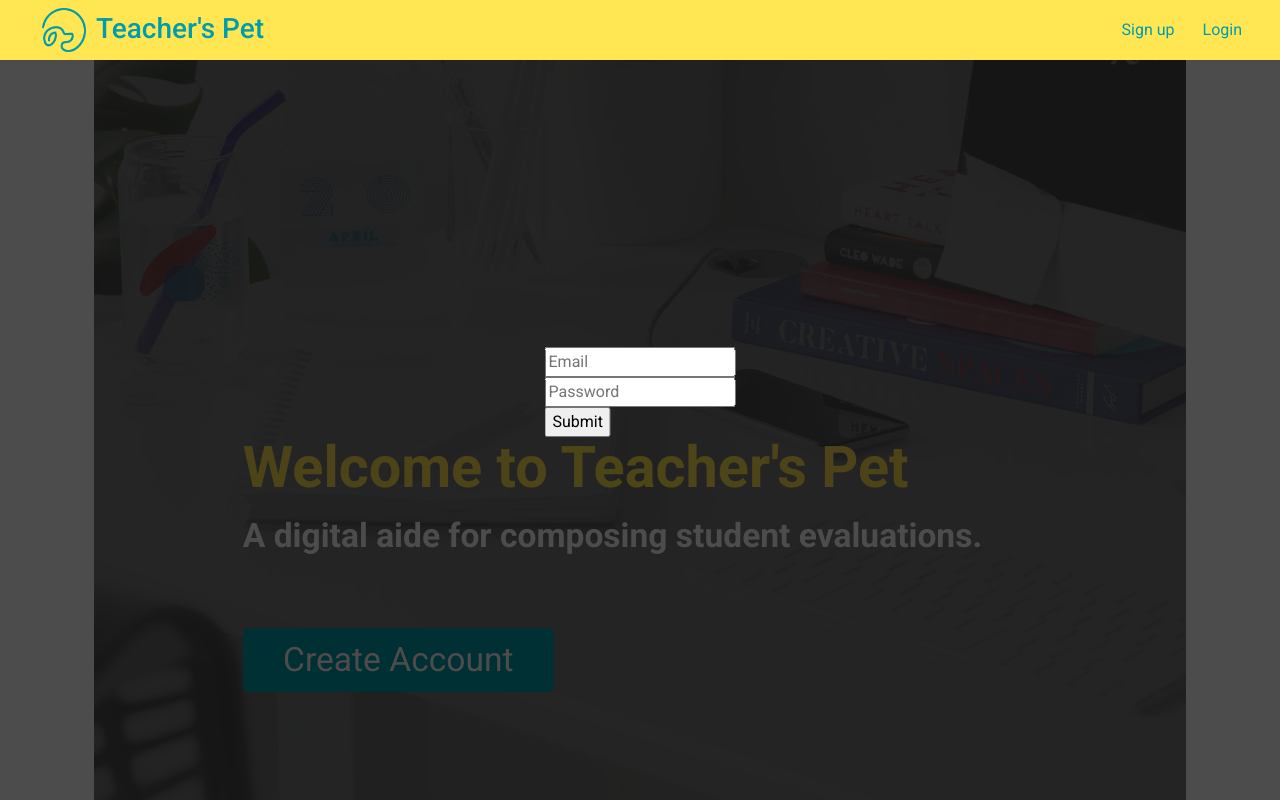
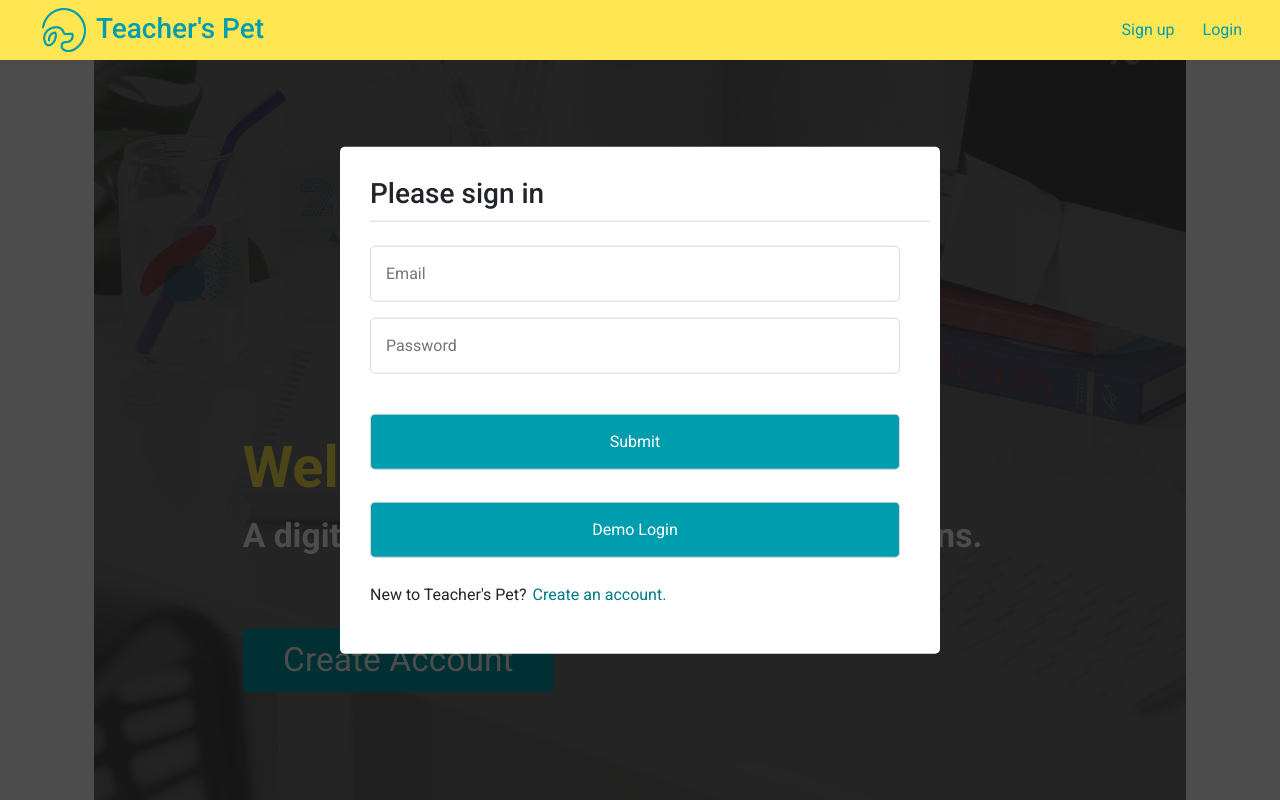
Before and after one commit to jgerville/teacher-pet, a React (Create React App) app in the folder frontend/: page /#/ in a window 1280 px wide. Both pictures are taken after a click on the button "Login". Shown: the top 800 px of the page. Built offline with nearby package versions, Linux system fonts and the light colour scheme.

Commit message:
login form styling

```diff
--- a/frontend/src/components/session/login_form.jsx
+++ b/frontend/src/components/session/login_form.jsx
@@ -12,6 +12,7 @@ class LoginForm extends React.Component {
     };
 
     this.handleSubmit = this.handleSubmit.bind(this);
+    this.loginDemoUser = this.loginDemoUser.bind(this);
     this.renderErrors = this.renderErrors.bind(this);
     this.closeModal = this.props.closeModal.bind(this);
   }
@@ -30,6 +31,11 @@ class LoginForm extends React.Component {
     });
   }
 
+  // switchModal(e) {
+  //   e.preventDefault();
+  //   this.closeModal();
+  // }
+
   handleSubmit(e) {
     e.preventDefault();
 
@@ -39,6 +45,13 @@ class LoginForm extends React.Component {
     };
 
     this.props.login(user);
+    this.closeModal();
+  }
+
+  loginDemoUser(e) {
+    e.preventDefault();
+    const demoUser = { email: "chris@chris.com", password: "password123" }
+    this.props.login(demoUser);
     this.closeModal();
   }
 
@@ -56,9 +69,10 @@ class LoginForm extends React.Component {
 
   render() {
     return (
-      <div>
+      <div className="session-form">
         <form onSubmit={this.handleSubmit}>
           <div>
+            <h2>Please sign in</h2>
             <input type="text"
               value={this.state.email}
               onChange={this.update('email')}
@@ -71,10 +85,21 @@ class LoginForm extends React.Component {
               placeholder="Password"
             />
             <br />
-            <input type="submit" value="Submit" />
+            <br />
+            <input className="session-submit" type="submit" value="Submit" />
             {this.renderErrors()}
           </div>
         </form>
+
+        <form onSubmit={this.loginDemoUser}>
+          {this.renderErrors()}
+          <div className="session-form">
+            <input className="session-submit" type="submit" value="Demo Login" />
+          </div>
+        </form>
+        <div className="modal-switch-container">
+          <p>New to Teacher's Pet?{this.props.otherForm}</p>
+        </div>
       </div>
     );
   }
--- a/frontend/src/components/session/login_form_container.js
+++ b/frontend/src/components/session/login_form_container.js
@@ -14,8 +14,8 @@ const mapStateToProps = ({errors}) => ({
 const mapDispatchToProps = (dispatch) => ({
   login: user => dispatch(login(user)),
   otherForm: (
-    <button onClick={() => dispatch(openModal('signup'))}>
-      Signup
+    <button className="modal-switch" onClick={() => dispatch(openModal('signup'))}>
+      Create an account.
     </button>
   ),
   closeModal: () => dispatch(closeModal())
--- a/frontend/src/styles/modal.css
+++ b/frontend/src/styles/modal.css
@@ -1,4 +1,4 @@
-.modal-background {
+/* .modal-background {
   position: fixed;
   top: 0;
   bottom: 0;
@@ -13,4 +13,82 @@
   top: 50%;
   left: 50%;
   transform: translate(-50%, -50%);
+} */
+
+.modal-background {
+  position: fixed;
+  top: 0;
+  bottom: 0;
+  right: 0;
+  left: 0;
+  background: rgba(0, 0, 0, 0.7);
+  padding: 1.875rem 1rem;
+  z-index: 10;
 }
+
+.modal-child {
+  display: flex;
+  justify-content: left;
+  position: absolute;
+  background: #FFF;
+  top: 50%;
+  left: 50%;
+  width: 600px;
+  border-radius: 5px;
+  padding-left: 30px;
+  padding-top: 30px;
+  padding-bottom: 30px;
+  transform: translate(-50%, -50%);
+}
+
+.modal-child h2 {
+  display: flex;
+  justify-content: left;
+  font-size: 28px;
+  font-weight: 500;
+  padding-bottom: 10px;
+  width: 560px;
+  /* border-bottom: red; */
+  border-bottom: 1px solid #d8d9db;
+}
+
+.modal-inside p {
+  text-align: center;
+}
+
+.session-form input {
+  width: 530px;
+  padding: 15px 15px 15px 15px;
+  margin: 1em 0 0 0;
+  border: 1px solid #d8d9db;
+  border-radius: 5px;
+  /* background-color: #C2FFF9; */
+}
+
+.session-submit {
+  text-align: center;
+  font-size: 16px;
+  background-color: #009DAE;
+  border: 1px solid rgb(184, 34, 45);
+  color: #FFF
+}
+
+.session-submit:hover {
+  background-color: #017987;
+}
+
+.modal-switch-container {
+  display: flex;
+  width: 530px;
+  /* justify-content: center; */
+  margin: 1.5em 0 0 0;
+}
+
+
+.modal-switch {
+  /* text-align: center;
+  margin: 0; */
+  color: #017987;
+  background-color: transparent;
+  border: none;
+}
```
